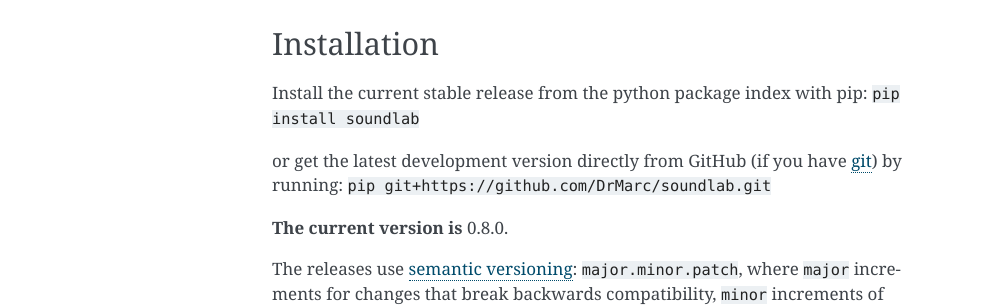
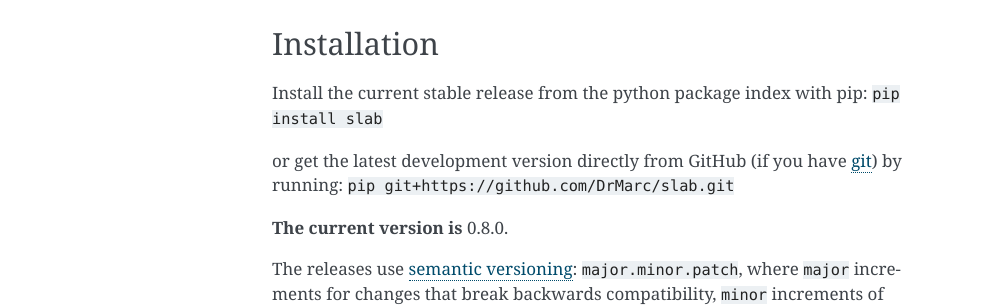
Before and after one commit to DrMarc/slab, a Sphinx documentation site: the page built from docs/index.rst, in a window 1280 px wide. Shown: the part 717-1024 px from the top of the page, without its empty margins (148-1140 px from the left). Built offline with Sphinx 7.4.7, drawn with Linux system fonts in a browser that asks for light colours.

Commit message:
corrected soundlab -> slab nameing

```diff
--- a/docs/index.rst
+++ b/docs/index.rst
@@ -17,10 +17,10 @@
 ------------
 
 Install the current stable release from the python package index with pip:
-``pip install soundlab``
+``pip install slab``
 
 or get the latest development version directly from GitHub (if you have `git <https://git-scm.com>`_) by running:
-``pip git+https://github.com/DrMarc/soundlab.git``
+``pip git+https://github.com/DrMarc/slab.git``
 
 **The current version is** |version|.
 
```
